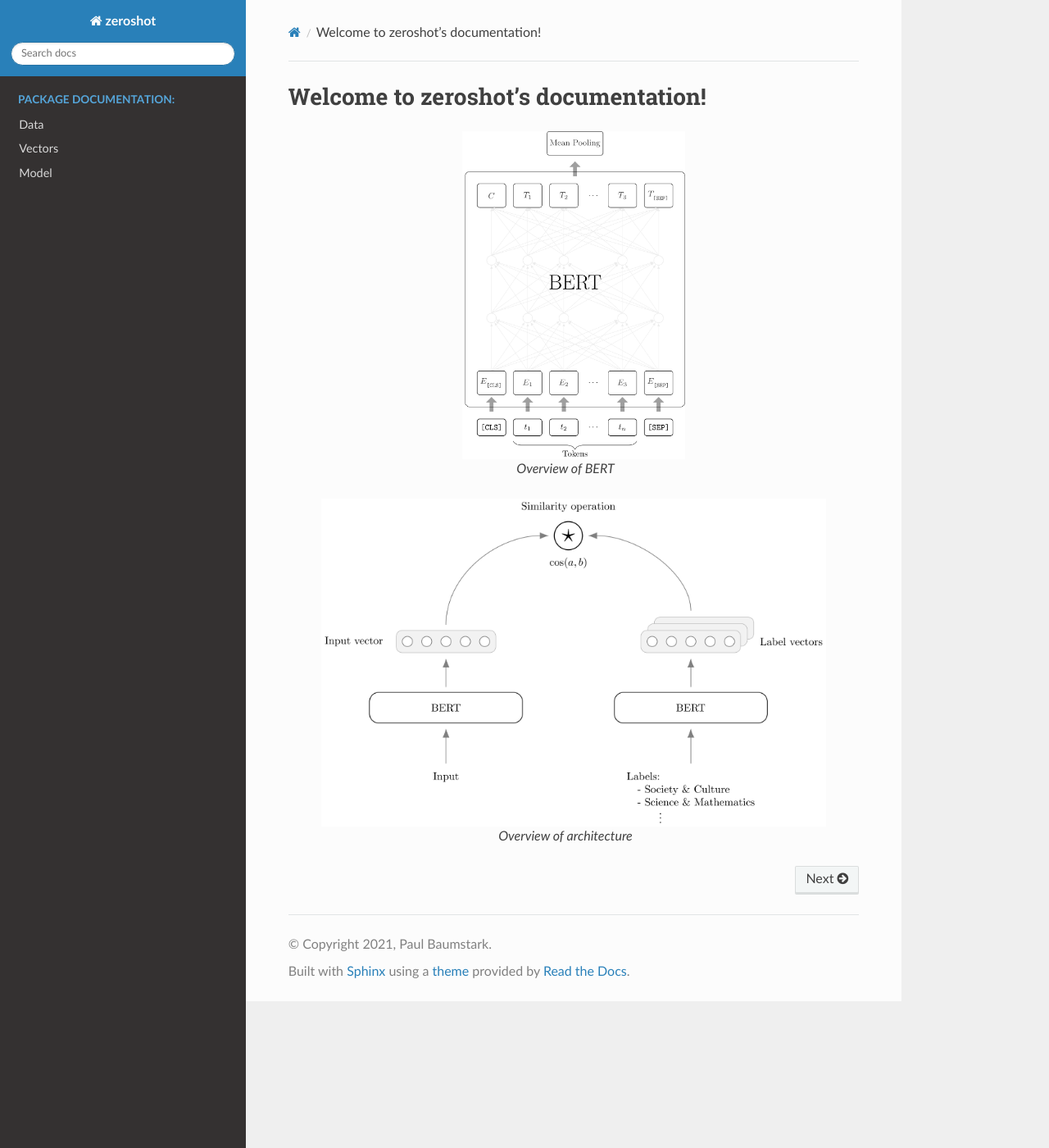
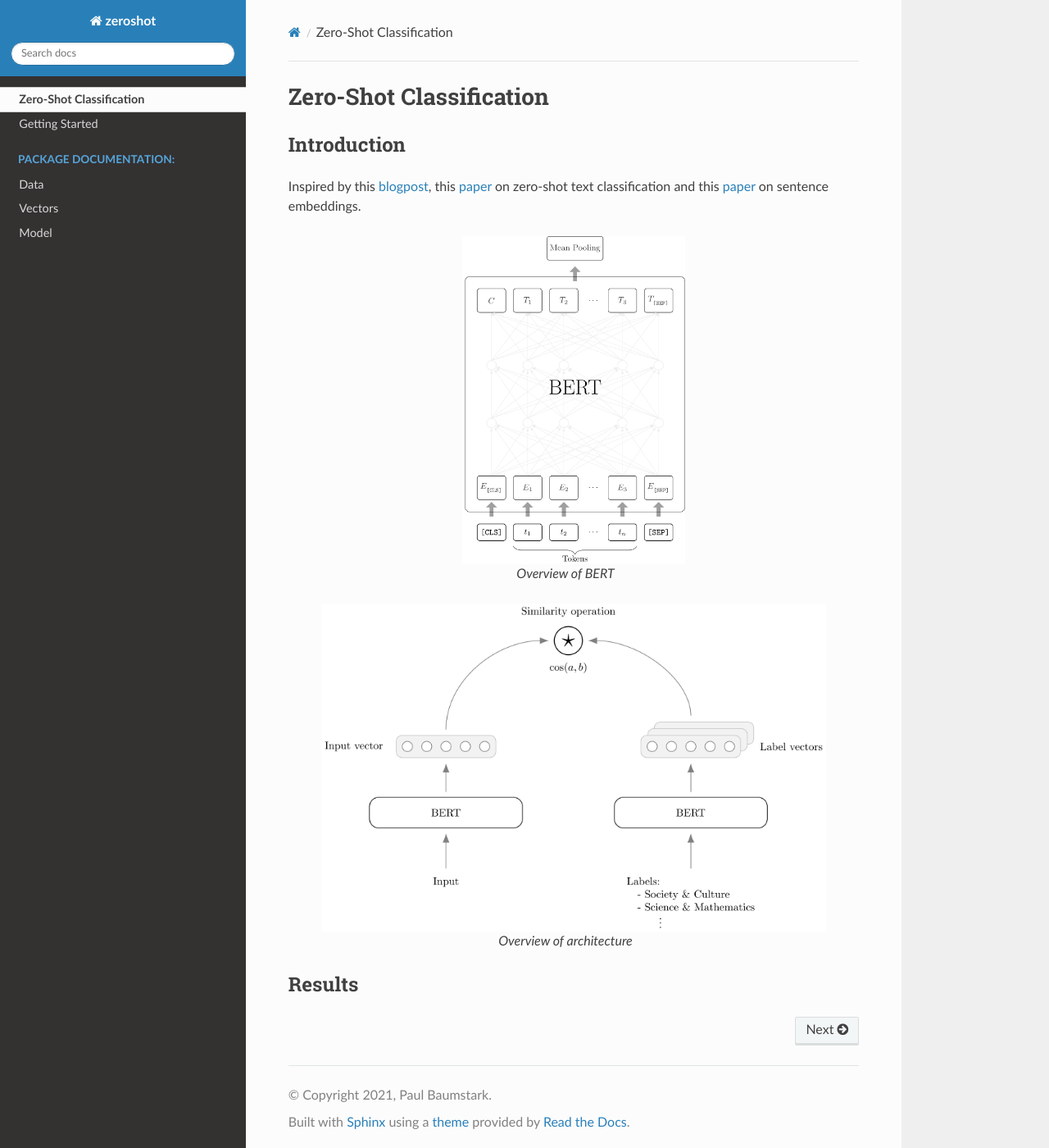
Before and after one commit to pbmstrk/zeroshot, a Sphinx documentation site: the page built from docs/source/index.rst, in a window 1280 px wide and 1400 px high. Shown: the whole window at 82% size. Built offline with Sphinx 7.4.7 and the Read the Docs theme 2.0.0, drawn with Linux system fonts in a browser that asks for light colours.

Commit message:
updates to documentation

```diff
--- a/docs/source/index.rst
+++ b/docs/source/index.rst
@@ -1,5 +1,10 @@
-Welcome to zeroshot's documentation!
-====================================
+Zero-Shot Classification
+========================
+
+Introduction
+------------
+
+Inspired by this `blogpost <https://joeddav.github.io/blog/2020/05/29/ZSL.html>`_, this `paper <https://www.aclweb.org/anthology/D19-1404/>`__ on zero-shot text classification and this `paper <https://www.aclweb.org/anthology/D19-1410/>`__ on sentence embeddings.
 
 .. figure:: _images/bert-1.png
    :height: 400
@@ -14,6 +19,21 @@ Welcome to zeroshot's documentation!
 
    Overview of architecture
 
+
+Results
+-------
+
+
+
+.. toctree::
+   :hidden:
+   :maxdepth: 1
+
+   self
+   starting
+
+
+
 .. toctree::
    :hidden:
    :maxdepth: 2
```
Also changed, not shown: docs/source/starting.rst (added, +21 -0 lines).
